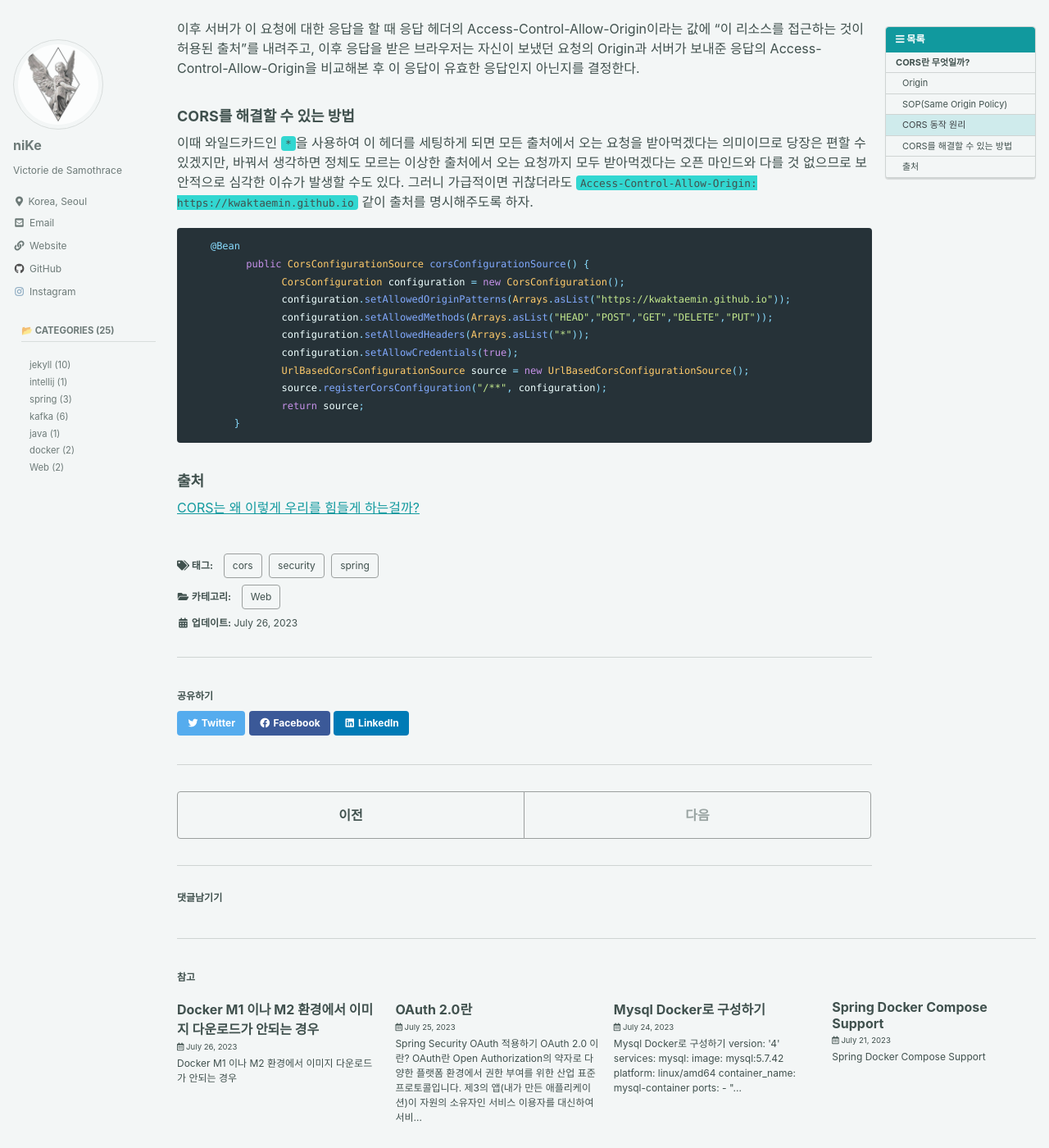
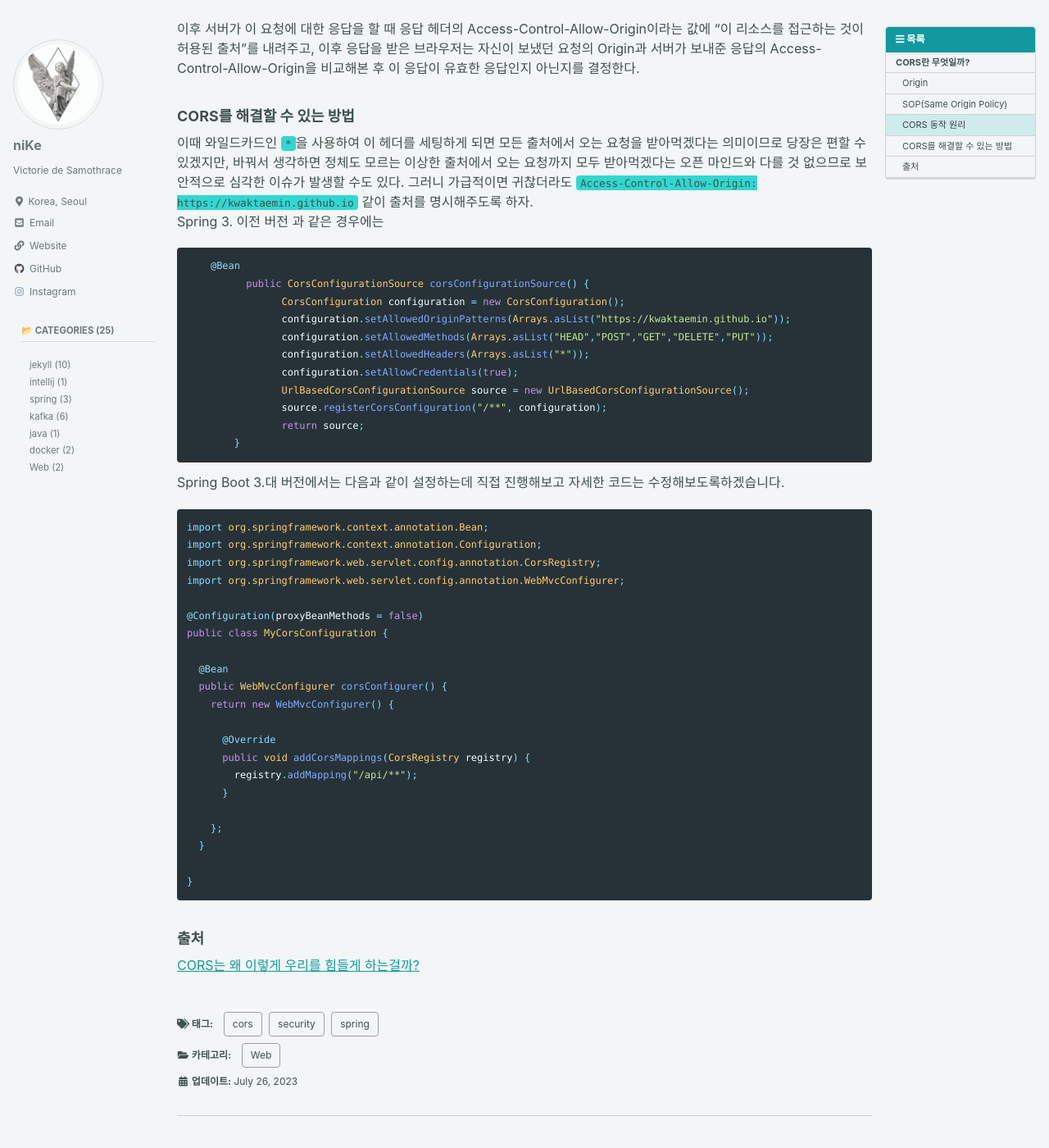
Before and after one commit to KwakTaeMin/KwakTaeMin.github.io, a Jekyll site: the page built from _posts/2023-07-26-CORS란 무엇일까.md, in a window 1280 px wide and 1400 px high, scrolled down 1212 px. Shown: the whole window at 82% size. Built offline with Jekyll 4.4.1, drawn with Linux system fonts in a browser that asks for light colours; cached includes are drawn as plain includes; some web fonts are replaced; comment, search, counter and statistics services are not loaded.

Commit message:
CORS 무엇일까 포스팅

````diff
--- a/_posts/2023-07-26-CORS란 무엇일까.md
+++ b/_posts/2023-07-26-CORS란 무엇일까.md
@@ -48,7 +48,7 @@ graph LR;
 
 이때 와일드카드인 `*`을 사용하여 이 헤더를 세팅하게 되면 모든 출처에서 오는 요청을 받아먹겠다는 의미이므로 당장은 편할 수 있겠지만, 바꿔서 생각하면 정체도 모르는 이상한 출처에서 오는 요청까지 모두 받아먹겠다는 오픈 마인드와 다를 것 없으므로 보안적으로 심각한 이슈가 발생할 수도 있다.
 그러니 가급적이면 귀찮더라도 `Access-Control-Allow-Origin: https://kwaktaemin.github.io` 같이 출처를 명시해주도록 하자.
-
+Spring 3. 이전 버전 과 같은 경우에는
 ```java
     @Bean
 	  public CorsConfigurationSource corsConfigurationSource() {
@@ -63,5 +63,30 @@ graph LR;
 	}
 ```
 
+Spring Boot 3.대 버전에서는 다음과 같이 설정하는데 직접 진행해보고 자세한 코드는 수정해보도록하겠습니다.
+```java
+import org.springframework.context.annotation.Bean;
+import org.springframework.context.annotation.Configuration;
+import org.springframework.web.servlet.config.annotation.CorsRegistry;
+import org.springframework.web.servlet.config.annotation.WebMvcConfigurer;
+
+@Configuration(proxyBeanMethods = false)
+public class MyCorsConfiguration {
+
+  @Bean
+  public WebMvcConfigurer corsConfigurer() {
+    return new WebMvcConfigurer() {
+
+      @Override
+      public void addCorsMappings(CorsRegistry registry) {
+        registry.addMapping("/api/**");
+      }
+
+    };
+  }
+
+}
+```
+
 ### 출처
 [CORS는 왜 이렇게 우리를 힘들게 하는걸까?](https://evan-moon.github.io/2020/05/21/about-cors/)
````
